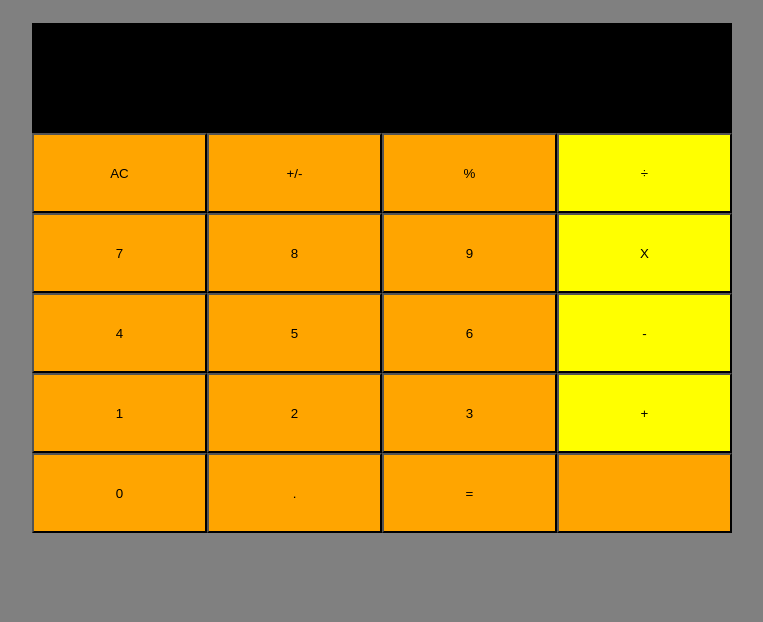
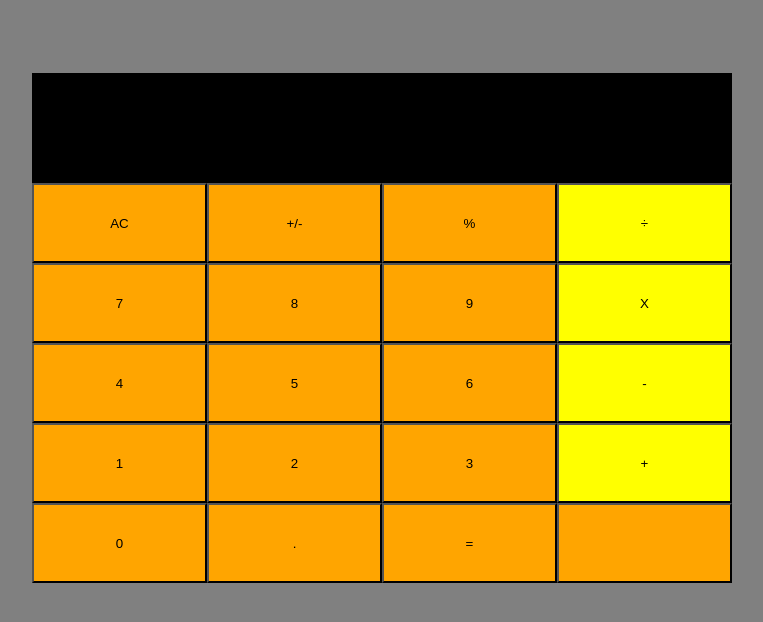
Before and after one commit to em-em-D/React-calculator, a React (Create React App) app: page / in a window 1280 px wide. Shown: the top 622 px of the page, without its empty margins (258-1021 px from the left). Built offline with nearby package versions, Linux system fonts and the light colour scheme.

Commit message:
style/linting error

```diff
--- a/src/components/index.css
+++ b/src/components/index.css
@@ -1,7 +1,7 @@
 body {
   margin: 0;
+  padding: 0;
   padding-top: 50px;
-  padding: 0;
   background-color: gray;
   font-family: Arial, Helvetica, sans-serif;
 }
```
Also changed, not shown: src/index.js (line endings or trailing spaces).
